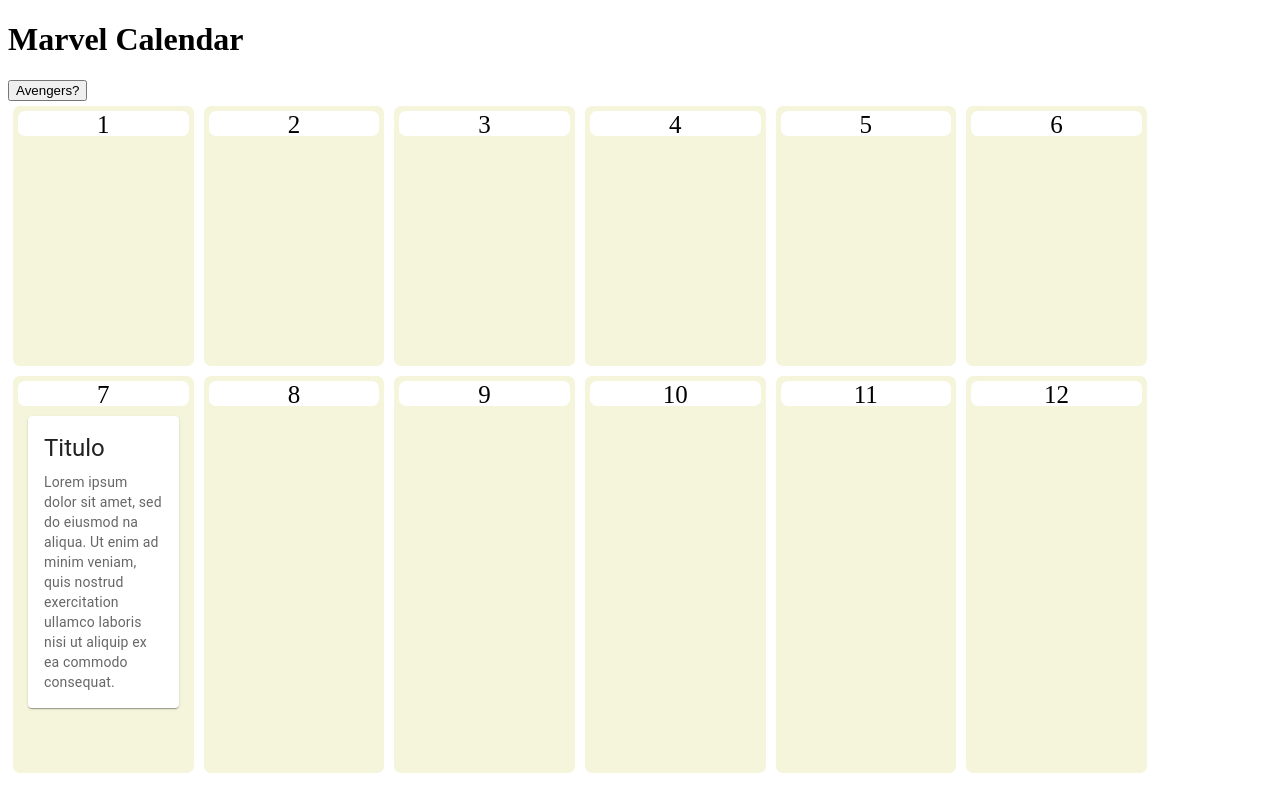
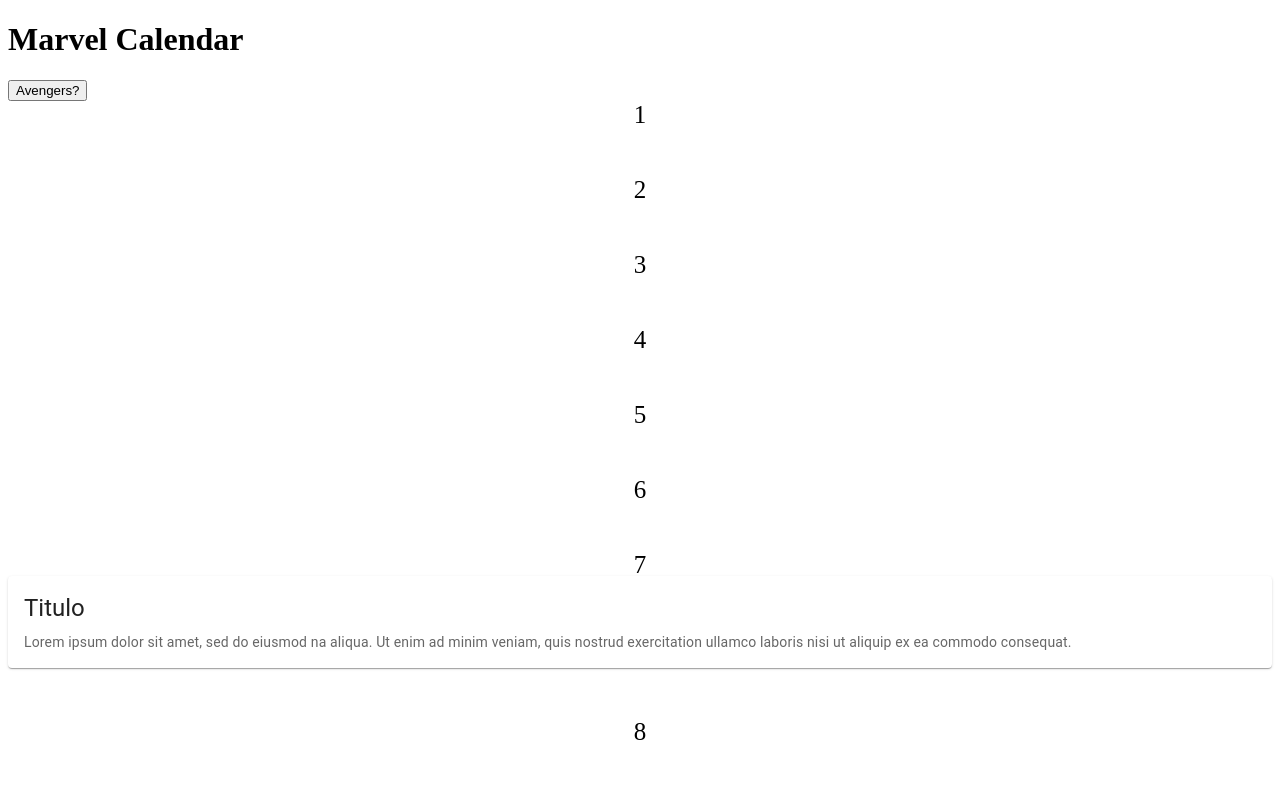
Before and after one commit to HenrryEsposito/marvel-calendar, a React (Create React App) app: page / in a window 1280 px wide. Shown: the top 796 px of the page. Built offline with nearby package versions, Linux system fonts and the light colour scheme.

Commit message:
fix - remove style especifications from grid item

```diff
--- a/src/components/atoms/GridItem/index.tsx
+++ b/src/components/atoms/GridItem/index.tsx
@@ -3,9 +3,10 @@ import React, { ReactNode } from "react";
 import { Container } from "./styles";
 
 export interface IGridItem {
+  key: string;
   children?: ReactNode;
 }
 
 export default function GridItem({ children }: IGridItem) {
-  return children ? <Container>{children}</Container> : null;
+  return <Container>{children}</Container>;
 }
--- a/src/components/atoms/GridItem/styles.tsx
+++ b/src/components/atoms/GridItem/styles.tsx
@@ -1,11 +1,6 @@
 import styled from "styled-components";
 
 export const Container = styled.div`
-  min-height: 250px;
-  flex-basis: 13.5%;
-  background-color: beige;
-  margin: 5px;
-  font-size: 40px;
-  border-radius: 7px;
-  padding: 5px;
+  height: 100%;
+  width: 100%;
 `;
```
